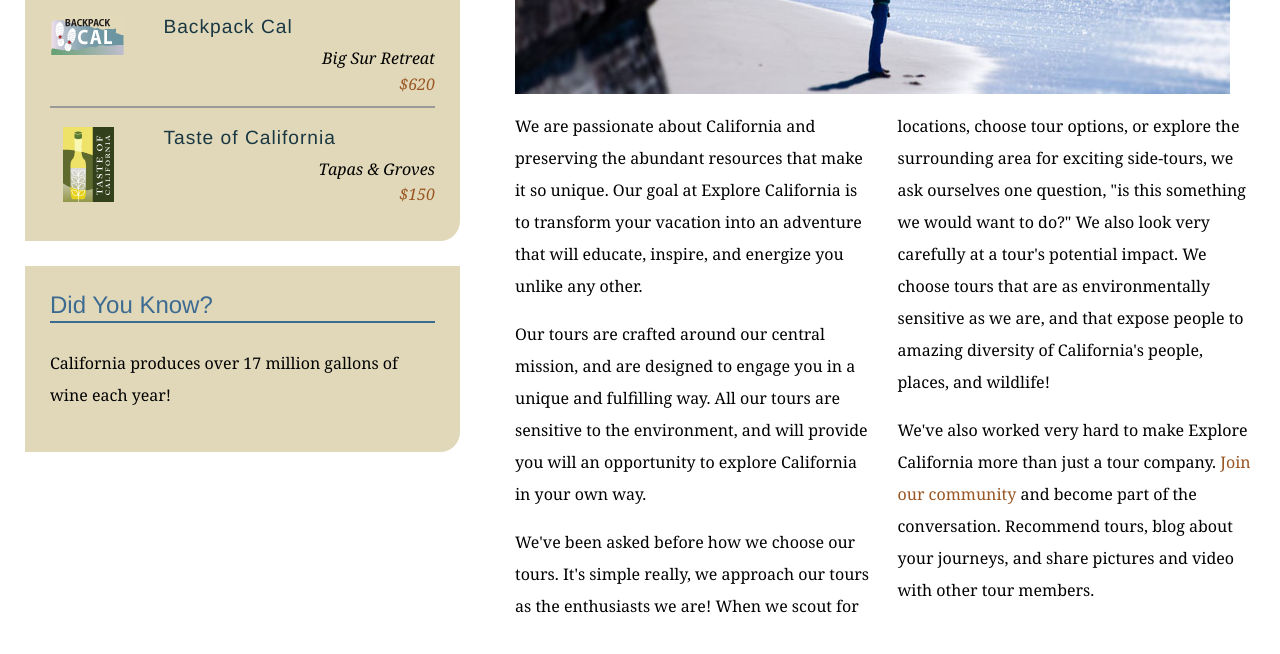
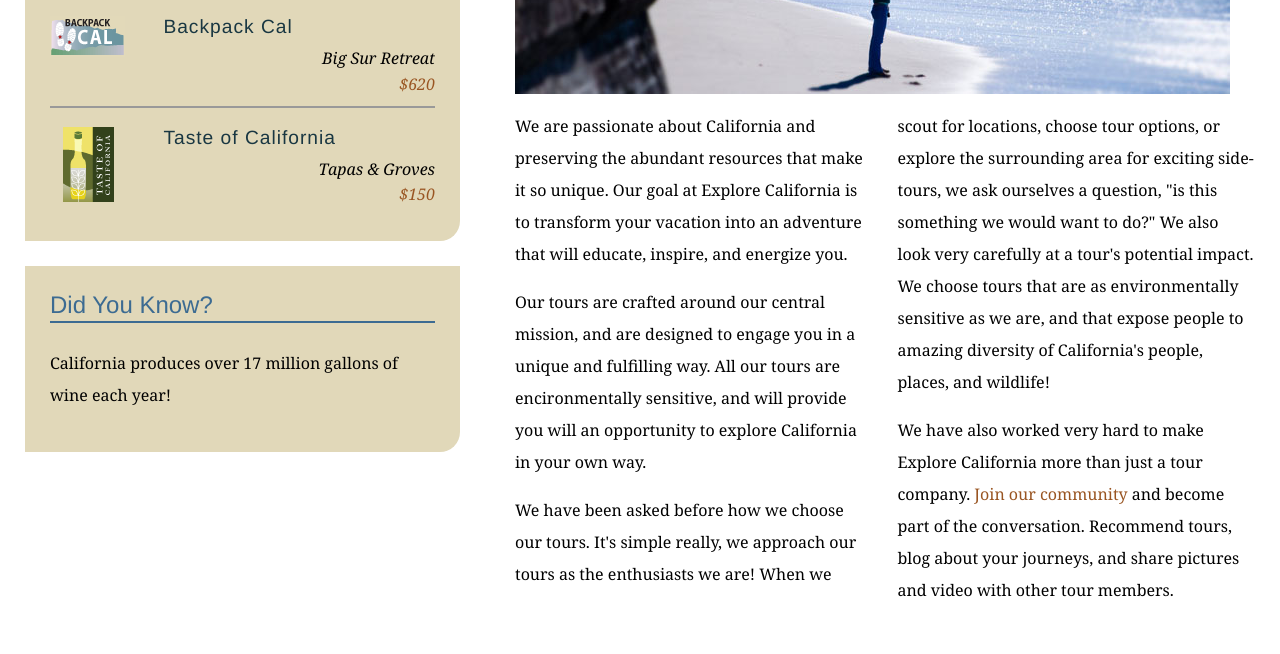
Before and after one commit to rodoibarra/explore_california, a plain HTML site: page mission.html in a window 1280 px wide. Shown: the part 590-1244 px from the top of the page. Drawn offline with Linux system fonts and the light colour scheme.

Commit message:
Text edits on mission page

```diff
--- a/mission.html
+++ b/mission.html
@@ -62,10 +62,10 @@
           <h1>Who we are</h1>
           <img src="assets/images/mission_look.jpg" alt="Looking out at the Pacific" class="articleImage" />
           <div class="multiCol">
-            <p>We are passionate about California and preserving the abundant resources that make it so unique. Our goal at Explore California is to transform your vacation into an adventure that will educate, inspire, and energize you unlike any other.</p>
-            <p>Our tours are crafted around our central mission, and are designed to engage you in a unique and fulfilling way. All our tours are sensitive to the environment, and will provide you will an opportunity to explore California in your own way.</p>
-            <p>We've been asked before how we choose our tours. It's simple really, we approach our tours as the enthusiasts we are! When we scout for locations, choose tour options, or explore the surrounding area for exciting side-tours, we ask ourselves one question, &quot;is this something we would want to do?&quot; We also look very carefully at a tour's potential impact. We choose tours that are as environmentally sensitive as we are, and that expose people to amazing diversity of California's people, places, and wildlife!</p>
-            <p>We've also worked very hard to make Explore California more than just a tour company. <a href="explorers/join.html">Join our community</a> and become part of the conversation. Recommend tours, blog about your journeys, and share pictures and video with other tour members.</p>
+            <p>We are passionate about California and preserving the abundant resources that make it so unique. Our goal at Explore California is to transform your vacation into an adventure that will educate, inspire, and energize you.</p>
+            <p>Our tours are crafted around our central mission, and are designed to engage you in a unique and fulfilling way. All our tours are encironmentally sensitive, and will provide you will an opportunity to explore California in your own way.</p>
+            <p>We have been asked before how we choose our tours. It's simple really, we approach our tours as the enthusiasts we are! When we scout for locations, choose tour options, or explore the surrounding area for exciting side-tours, we ask ourselves a question, &quot;is this something we would want to do?&quot; We also look very carefully at a tour's potential impact. We choose tours that are as environmentally sensitive as we are, and that expose people to amazing diversity of California's people, places, and wildlife!</p>
+            <p>We have also worked very hard to make Explore California more than just a tour company. <a href="explorers/join.html">Join our community</a> and become part of the conversation. Recommend tours, blog about your journeys, and share pictures and video with other tour members.</p>
           </div>
         </div>
       </div>
```
